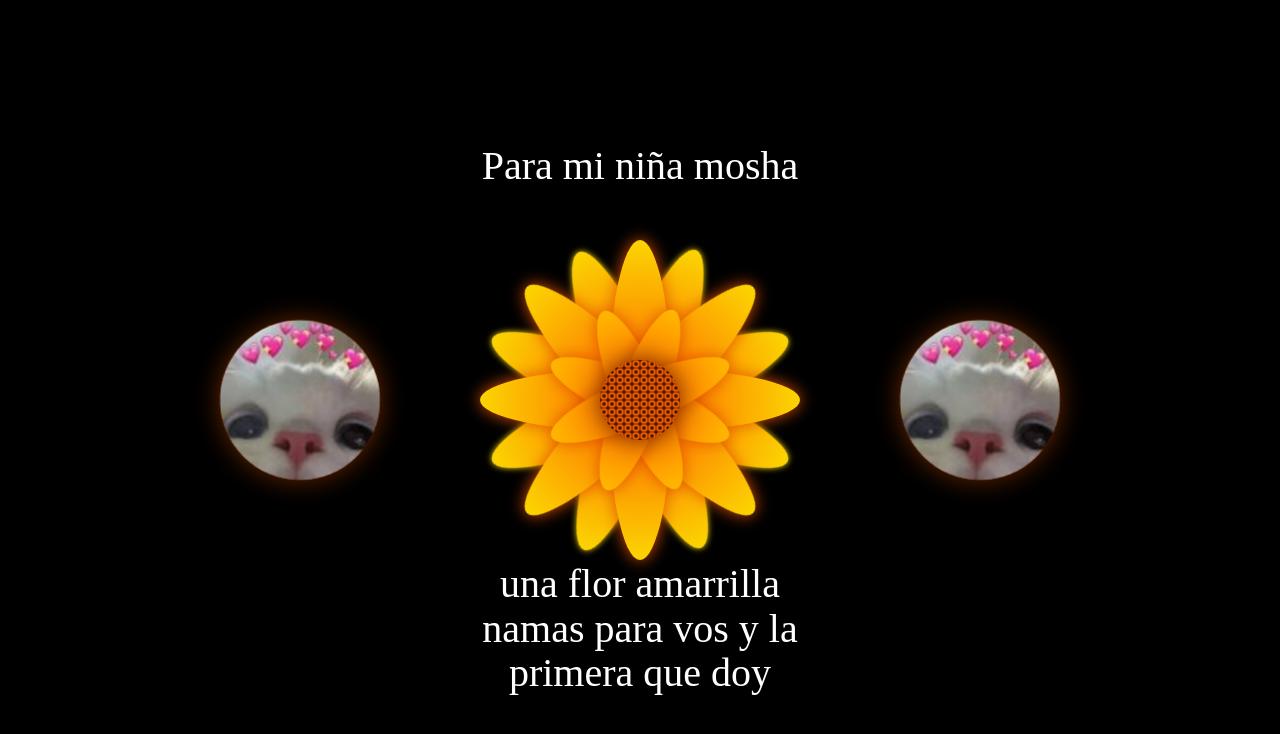
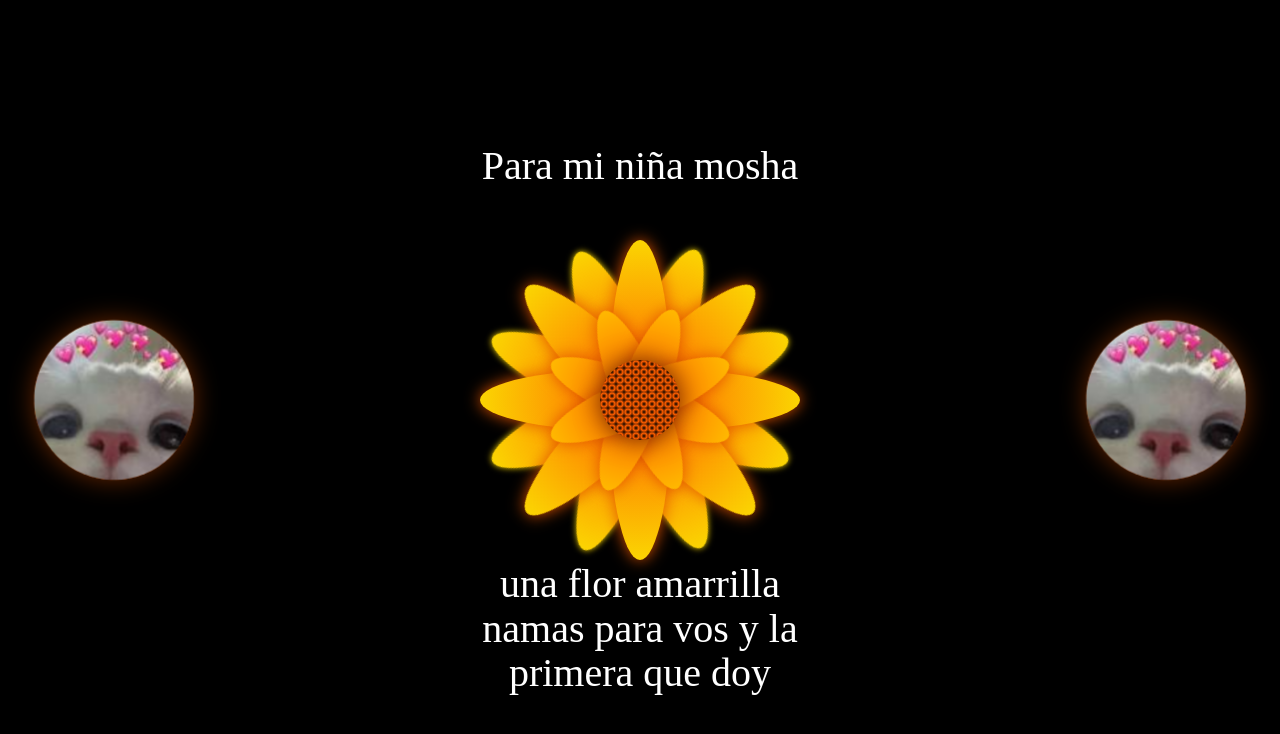
Before and after one commit to MaxiYerio/pagime, a plain HTML site: page index.html in a window 1280 px wide. Drawn offline with Linux system fonts and the light colour scheme.

Commit message:
Add files via upload

```diff
--- a/index.html
+++ b/index.html
@@ -44,6 +44,8 @@
 
   <img class="img" src="./img/gato.jpg" alt="">
   <img class="img2" src="./img/gato.jpg" alt="">
+  <img class="img3" src="./img/gato.jpg" alt="">
+  <img class="img4" src="./img/gato.jpg" alt="">
 
 </body>
 
--- a/style.css
+++ b/style.css
@@ -28,11 +28,11 @@ body {
   animation: pulsate 2s infinite;
 }
 .img {
-  width: 100px;
-  height: 100px;
+  width: 50px;
+  height: 50px;
   border-radius: 50%;
   position: absolute;
-  left: 250px;
+  left: 5%;
   background: radial-gradient(circle, #000, #ff5e00, #000);
 
   z-index: 4;
@@ -45,11 +45,11 @@ body {
 }
 
 .img2 {
-  width: 100px;
-  height: 100px;
+  width: 50px;
+  height: 50px;
   border-radius: 50%;
   position: absolute;
-  right: 250px;
+  right: 5%;
   background: radial-gradient(circle, #000, #ff5e00, #000);
 
   z-index: 4;
@@ -59,6 +59,58 @@ body {
   filter: drop-shadow(0 0 8px #682600);
   animation: pulsate 2s infinite;
 
+}
+
+.img3 {
+  width: 100px;
+  height: 100px;
+  border-radius: 50%;
+  position: absolute;
+  left: 5%;
+  background: radial-gradient(circle, #000, #ff5e00, #000);
+
+  z-index: 4;
+
+  background-size: 5px 5px;
+
+  filter: drop-shadow(0 0 8px #682600);
+  animation: pulsate 2s infinite;
+
+}
+
+.img4 {
+  width: 100px;
+  height: 100px;
+  border-radius: 50%;
+  position: absolute;
+  right: 5%;
+  background: radial-gradient(circle, #000, #ff5e00, #000);
+
+  z-index: 4;
+
+  background-size: 5px 5px;
+
+  filter: drop-shadow(0 0 8px #682600);
+  animation: pulsate 2s infinite;
+
+}
+
+@media (max-width: 725px){
+  .img3{
+    display: none;
+  }
+  .img4 {
+    display: none;
+  }
+}
+
+@media (min-width: 725px){
+  .img{
+    display: none;
+  }
+  .img2 {
+    display: none;
+  }
 }
 
 .text-above,
```
